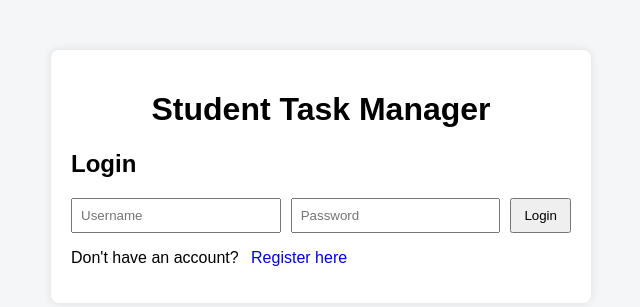
After one commit to swarithreddy/Practice, a Flask app: page /login in a window 1280 px wide. The commit adds this page. Shown: the top 307 px of the page, without its empty margins (319-959 px from the left). Run offline with Flask 3, Linux system fonts and the light colour scheme.

Commit message:
Multi-User Task Management Web App (Flask, SQLite, REST, Auth, AJAX)

```diff
--- a/student-task-manager/app.py
+++ b/student-task-manager/app.py
@@ -1,7 +1,70 @@
 from flask import Flask, render_template, request, redirect
+from flask_login import LoginManager, UserMixin, login_user, login_required, logout_user, current_user
+from werkzeug.security import generate_password_hash, check_password_hash
+
 import sqlite3
 
 app = Flask(__name__)
+
+app.secret_key = "supersecretkey"
+
+login_manager = LoginManager()
+login_manager.init_app(app)
+login_manager.login_view = "login"
+
+class User(UserMixin):
+    def __init__(self, id, username, password):
+        self.id = id
+        self.username = username
+        self.password = password
+
+@login_manager.user_loader
+def load_user(user_id):
+    conn = get_db_connection()
+    user = conn.execute("SELECT * FROM users WHERE id = ?", (user_id,)).fetchone()
+    conn.close()
+    if user:
+        return User(user["id"], user["username"], user["password"])
+    return None
+
+@app.route("/register", methods=["GET", "POST"])
+def register():
+    if request.method == "POST":
+        username = request.form["username"]
+        password = generate_password_hash(request.form["password"])
+
+        conn = get_db_connection()
+        conn.execute("INSERT INTO users (username, password) VALUES (?, ?)", (username, password))
+        conn.commit()
+        conn.close()
+        return redirect("/login")
+
+    return render_template("register.html")
+
+
+@app.route("/login", methods=["GET", "POST"])
+def login():
+    if request.method == "POST":
+        username = request.form["username"]
+        password = request.form["password"]
+
+        conn = get_db_connection()
+        user = conn.execute("SELECT * FROM users WHERE username = ?", (username,)).fetchone()
+        conn.close()
+
+        if user and check_password_hash(user["password"], password):
+            login_user(User(user["id"], user["username"], user["password"]))
+            return redirect("/")
+
+    return render_template("login.html")
+
+
+@app.route("/logout")
+@login_required
+def logout():
+    logout_user()
+    return redirect("/login")
+
 
 def get_db_connection():
     conn = sqlite3.connect("database.db")
@@ -12,14 +75,24 @@ def get_db_connection():
 def init_db():
     conn = get_db_connection()
     conn.execute("""
+        CREATE TABLE IF NOT EXISTS users (
+            id INTEGER PRIMARY KEY AUTOINCREMENT,
+            username TEXT UNIQUE NOT NULL,
+            password TEXT NOT NULL
+        )
+    """)
+    conn.execute("""
         CREATE TABLE IF NOT EXISTS tasks (
             id INTEGER PRIMARY KEY AUTOINCREMENT,
             content TEXT NOT NULL,
-            completed INTEGER DEFAULT 0
+            completed INTEGER DEFAULT 0,
+            user_id INTEGER,
+            FOREIGN KEY (user_id) REFERENCES users (id)
         )
     """)
     conn.commit()
     conn.close()
+
 
 
 init_db()
@@ -43,19 +116,26 @@ def complete(id):
     return redirect("/")
 
 @app.route("/", methods=["GET", "POST"])
+@login_required
 def home():
     conn = get_db_connection()
 
     if request.method == "POST":
         task = request.form.get("task")
-        conn.execute("INSERT INTO tasks (content) VALUES (?)", (task,))
+        conn.execute(
+            "INSERT INTO tasks (content, user_id) VALUES (?, ?)",
+            (task, current_user.id),
+        )
         conn.commit()
-        return redirect("/")
 
-    tasks = conn.execute("SELECT * FROM tasks").fetchall()
+    tasks = conn.execute(
+        "SELECT * FROM tasks WHERE user_id = ?",
+        (current_user.id,),
+    ).fetchall()
     conn.close()
 
     return render_template("index.html", tasks=tasks)
 
+
 if __name__ == "__main__":
     app.run(host="0.0.0.0", port=5000, debug=False)
--- a/student-task-manager/templates/index.html
+++ b/student-task-manager/templates/index.html
@@ -1,6 +1,7 @@
 {% extends "base.html" %}
 
 {% block content %}
+<p><a href="/logout">Logout</a></p>
 
 <form method="POST" class="task-form">
     <input type="text" name="task" placeholder="Enter a task" required>
--- /dev/null
+++ b/student-task-manager/templates/login.html
@@ -0,0 +1,17 @@
+{% extends "base.html" %}
+
+{% block content %}
+
+<h2>Login</h2>
+
+<form method="POST" class="task-form">
+    <input type="text" name="username" placeholder="Username" required>
+    <input type="password" name="password" placeholder="Password" required>
+    <button type="submit">Login</button>
+</form>
+
+<p>Don't have an account?
+    <a href="/register">Register here</a>
+</p>
+
+{% endblock %}
```
Also changed, not shown: student-task-manager/templates/register.html (added, +17 -0 lines), student-task-manager/database.db.
